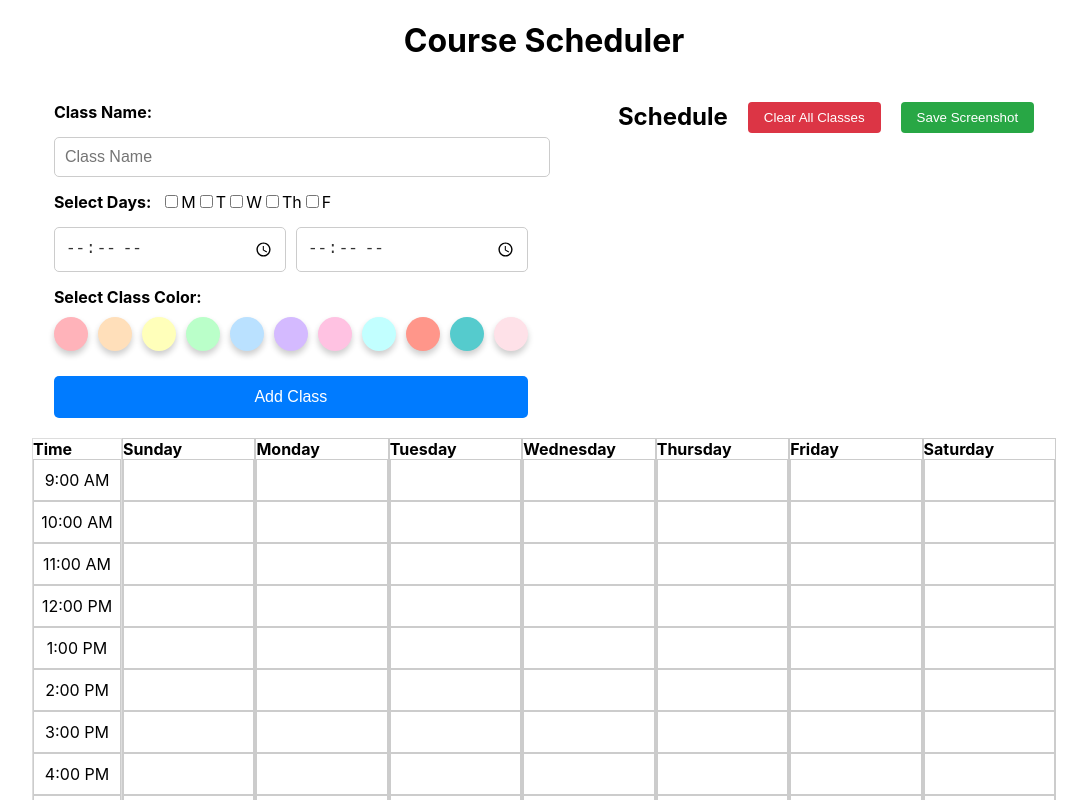
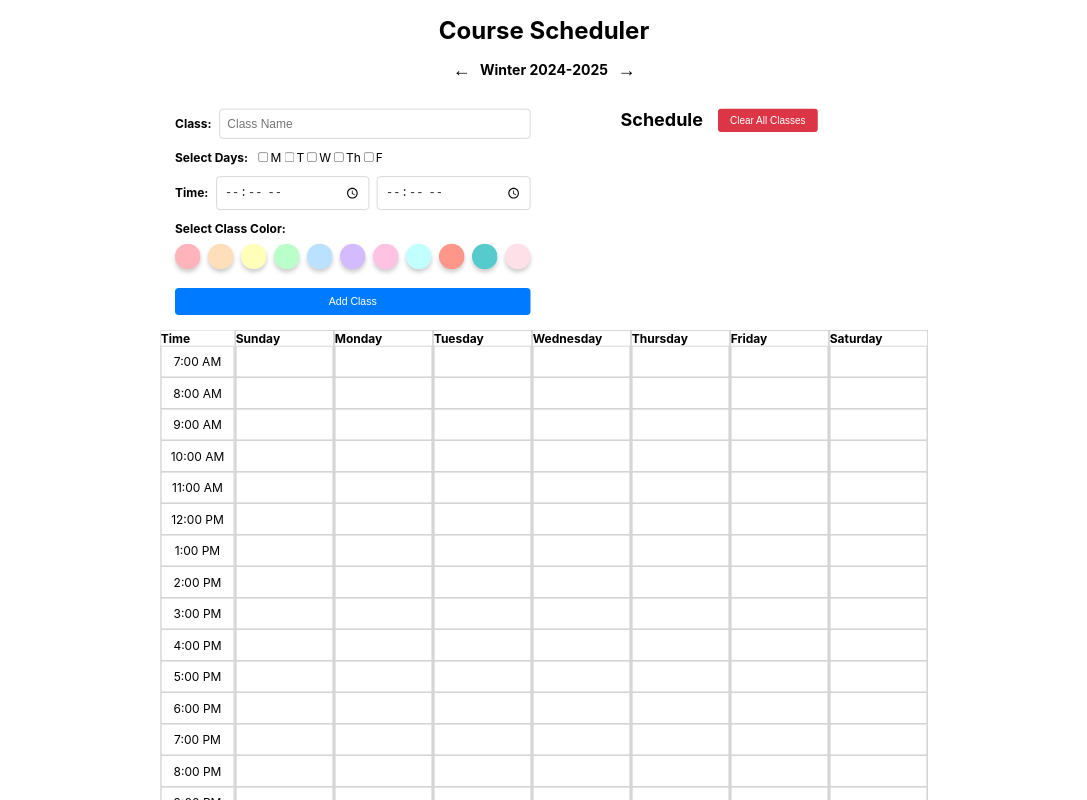
Before and after one commit to suleesan/course-calendar, a React (Create React App) app: page / in a window 1280 px wide. Shown: the top 800 px of the page, without its empty margins (96-1183 px from the left). Built offline with nearby package versions, Linux system fonts and the light colour scheme.

Commit message:
add multiquarters

```diff
--- /dev/null
+++ b/src/App.css
@@ -0,0 +1,91 @@
+.interface {
+  display: flex;
+  flex-direction: row;
+  justify-content: center;
+  align-items: flex-start;
+  width: 80%;
+  gap: 80px;
+}
+
+.quarter-selector {
+  display: flex;
+  align-items: center;
+  justify-content: center;
+  position: relative;
+  width: 25%;
+  margin-bottom: 20px;
+}
+
+.arrow-button {
+  background: none;
+  border: none;
+  font-size: 24px;
+  cursor: pointer;
+  position: absolute;
+  top: 50%;
+  transform: translateY(-50%);
+}
+
+.arrow-button:disabled {
+  cursor: not-allowed;
+  opacity: 0.5;
+}
+
+.arrow-button:first-of-type {
+  left: 10%;
+}
+
+.arrow-button:last-of-type {
+  right: 10%;
+}
+
+.quarter-label {
+  text-align: center;
+  margin: 0;
+  width: 100%;
+}
+
+.dropdown-modal-overlay {
+  position: fixed;
+  top: 0;
+  left: 0;
+  right: 0;
+  bottom: 0;
+  background: rgba(0, 0, 0, 0.5);
+  display: flex;
+  justify-content: center;
+  align-items: center;
+  z-index: 2;
+}
+
+.dropdown-modal-content {
+  background: white;
+  padding: 20px;
+  border-radius: 8px;
+  box-shadow: 0px 4px 6px rgba(0, 0, 0, 0.1);
+  width: 300px;
+  text-align: center;
+  height: 300px;
+  overflow-y: auto;
+}
+
+.dropdown-item {
+  padding: 10px;
+  cursor: pointer;
+  border-bottom: 1px solid #ccc;
+}
+
+.dropdown-item:hover,
+.dropdown-item.selected {
+  background-color: #f0f0f0;
+}
+
+.close-button {
+  margin-top: 10px;
+  background: #dc3545;
+  color: white;
+  border: none;
+  padding: 8px 16px;
+  border-radius: 4px;
+  cursor: pointer;
+}
--- a/src/App.js
+++ b/src/App.js
@@ -6,28 +6,70 @@ import {
   setMinutes,
   differenceInMinutes,
 } from "date-fns";
-import Calendar from "./Calendar";
 import ClassForm from "./CalendarInput";
 import ClassSchedule from "./ClassSchedule";
 import EventEditor from "./EventEditor";
+import Calendar from "./Calendar";
+import "./App.css";
 
 const saveToStorage = (key, data) =>
   localStorage.setItem(key, JSON.stringify(data));
-const loadFromStorage = (key) => JSON.parse(localStorage.getItem(key)) || [];
+
+const loadFromStorage = (key) => JSON.parse(localStorage.getItem(key)) || {};
 
 const dayMap = { M: 1, T: 2, W: 3, Th: 4, F: 5 };
+const quarters = [
+  "Fall 2021-2022",
+  "Winter 2021-2022",
+  "Spring 2021-2022",
+  "Fall 2023-2024",
+  "Winter 2023-2024",
+  "Spring 2023-2024",
+  "Fall 2024-2025",
+  "Winter 2024-2025",
+  "Spring 2024-2025",
+  "Fall 2025-2026",
+  "Winter 2025-2026",
+  "Spring 2025-2026",
+  "Fall 2026-2027",
+  "Winter 2026-2027",
+  "Spring 2026-2027",
+  "Fall 2027-2028",
+  "Winter 2027-2028",
+  "Spring 2027-2028",
+  "Fall 2028-2029",
+  "Winter 2028-2029",
+  "Spring 2028-2029",
+  "Fall 2029-2030",
+  "Winter 2029-2030",
+  "Spring 2029-2030",
+  "Fall 2030-2031",
+  "Winter 2030-2031",
+  "Spring 2030-2031",
+];
 
 const App = () => {
-  const [events, setEvents] = useState([]);
-  const [formDataList, setFormDataList] = useState([]);
+  const [dataByQuarter, setDataByQuarter] = useState(() => {
+    const storedData = loadFromStorage("dataByQuarter");
+    return Object.keys(storedData).length
+      ? storedData
+      : quarters.reduce((acc, quarter) => {
+          acc[quarter] = { events: [], formDataList: [] };
+          return acc;
+        }, {});
+  });
+  const [selectedQuarterIndex, setSelectedQuarterIndex] = useState(7);
   const [selectedEvent, setSelectedEvent] = useState(null);
+  const [modalVisible, setModalVisible] = useState(false);
+
+  const selectedQuarter = quarters[selectedQuarterIndex];
+  const currentQuarterData = dataByQuarter[selectedQuarter];
 
   useEffect(() => {
-    setEvents(loadFromStorage("events"));
-    setFormDataList(loadFromStorage("formDataList"));
-  }, []);
+    saveToStorage("dataByQuarter", dataByQuarter);
+  }, [dataByQuarter]);
 
-  // Create events for a class (for the calendar)
+  // Create event (for calendar)
   const createEvent = ({ id, title, days, startTime, endTime, color }) => {
     const currentWeekStart = startOfWeek(new Date(), { weekStartsOn: 1 });
     return days.map((day) => {
@@ -55,6 +97,14 @@ const App = () => {
     });
   };
 
+  // Update quarter data, used in addClass, updateClass, deleteClass, clearQuarter
+  const updateQuarterData = (updateFn) => {
+    setDataByQuarter((prevData) => {
+      const updatedQuarterData = updateFn(prevData[selectedQuarter]);
+      return { ...prevData, [selectedQuarter]: updatedQuarterData };
+    });
+  };
+
   // Add a new class
   const addClass = (data) => {
     if (!Array.isArray(data.days) || data.days.length === 0) {
@@ -63,58 +113,58 @@ const App = () => {
     }
 
     const newEvents = createEvent(data);
-    setEvents((prev) => {
-      const updated = [...prev, ...newEvents];
-      saveToStorage("events", updated);
-      return updated;
-    });
-
-    setFormDataList((prev) => {
-      const updated = [...prev, data];
-      saveToStorage("formDataList", updated);
-      return updated;
-    });
+    updateQuarterData((quarterData) => ({
+      ...quarterData,
+      events: [...quarterData.events, ...newEvents],
+      formDataList: [...quarterData.formDataList, data],
+    }));
   };
 
   // Update a class
-  const updateClass = ({ id, title, days, startTime, endTime, color }) => {
-    if (!Array.isArray(days)) {
-      days = days.split(",");
+  const updateClass = (updatedData) => {
+    if (!Array.isArray(updatedData.days)) {
+      updatedData.days = updatedData.days.split(",");
     }
 
-    if (days.length === 0) {
-      console.error("You must have at least 1 day!");
-      return;
-    }
+    updateQuarterData((quarterData) => {
+      const updatedFormDataList = quarterData.formDataList.map((formData) =>
+        formData.title === updatedData.title ? updatedData : formData
+      );
+      const updatedEvents = updatedFormDataList.flatMap(createEvent);
 
-    const updatedFormData = { id, title, days, startTime, endTime, color };
-    const updatedFormDataList = formDataList.map((formData) =>
-      formData.title === title ? updatedFormData : formData
-    );
-
-    setFormDataList(updatedFormDataList);
-    saveToStorage("formDataList", updatedFormDataList);
-
-    const newEvents = updatedFormDataList.flatMap(createEvent);
-    setEvents(newEvents);
-    saveToStorage("events", newEvents);
+      return {
+        ...quarterData,
+        formDataList: updatedFormDataList,
+        events: updatedEvents,
+      };
+    });
   };
 
   // Delete a class
   const deleteClass = (title) => {
-    const updatedEvents = events.filter((event) => event.title !== title);
+    updateQuarterData((quarterData) => ({
+      ...quarterData,
+      events: quarterData.events.filter((event) => event.title !== title),
+      formDataList: quarterData.formDataList.filter(
+        (formData) => formData.title !== title
+      ),
+    }));
+    setSelectedEvent(null);
+  };
 
-    const updatedFormDataList = formDataList.filter(
-      (formData) => formData.title !== title
-    );
+  // Clear all classes for the current quarter only
+  const clearQuarter = () => {
+    updateQuarterData(() => ({ events: [], formDataList: [] }));
+  };
 
-    saveToStorage("events", updatedEvents);
-    saveToStorage("formDataList", updatedFormDataList);
-
-    setEvents(updatedEvents);
-    setFormDataList(updatedFormDataList);
-
-    setSelectedEvent(null);
+  const cycleQuarter = (direction) => {
+    setSelectedQuarterIndex((prevIndex) => {
+      if (direction === "prev")
+        return prevIndex === 0 ? quarters.length - 1 : prevIndex - 1;
+      if (direction === "next")
+        return prevIndex === quarters.length - 1 ? 0 : prevIndex + 1;
+      return prevIndex;
+    });
   };
 
   return (
@@ -124,18 +174,78 @@ const App = () => {
         flexDirection: "column",
         alignItems: "center",
         justifyContent: "center",
-        width: "100%",
+        transform: "scale(0.75)",
+        transformOrigin: "top center",
       }}
     >
       <h1>Course Scheduler</h1>
-      <div style={{ display: "flex", flexDirection: "row", gap: "50px" }}>
-        <ClassForm onAddClass={addClass} />
-        <ClassSchedule
-          formDataList={formDataList}
-          onEventClick={setSelectedEvent}
-        />
+      <div className="quarter-selector">
+        <button className="arrow-button" onClick={() => cycleQuarter("prev")}>
+          ←
+        </button>
+        <h3
+          className="quarter-label"
+          onClick={() => setModalVisible(true)}
+          style={{ cursor: "pointer" }}
+        >
+          {selectedQuarter}
+        </h3>
+        <button className="arrow-button" onClick={() => cycleQuarter("next")}>
+          →
+        </button>
       </div>
-      <Calendar events={events} />
+      {modalVisible && (
+        <div
+          className="dropdown-modal-overlay"
+          onClick={(e) => {
+            if (e.target.className === "dropdown-modal-overlay") {
+              setModalVisible(false);
+            }
+          }}
+        >
+          <div className="dropdown-modal-content">
+            <h2>Select a Quarter</h2>
+            <div className="dropdown">
+              {quarters.map((quarter, index) => (
+                <div
+                  key={index}
+                  className={`dropdown-item ${
+                    index === selectedQuarterIndex ? "selected" : ""
+                  }`}
+                  onClick={() => {
+                    setSelectedQuarterIndex(index);
+                    setModalVisible(false);
+                  }}
+                >
+                  {quarter}
+                </div>
+              ))}
+            </div>
+            <button
+              className="close-button"
+              onClick={() => setModalVisible(false)}
+            >
+              Close
+            </button>
+          </div>
+        </div>
+      )}
+
+      <div className="interface">
+        <div>
+          <ClassForm onAddClass={addClass} />
+        </div>
+        <div style={{ flex: 3, width: "100%" }}>
+          <ClassSchedule
+            formDataList={currentQuarterData.formDataList}
+            onEventClick={(event) => {
+              setSelectedEvent(event);
+            }}
+            clearQuarter={clearQuarter}
+          />
+        </div>
+      </div>
+      <Calendar events={currentQuarterData.events} />
       {selectedEvent && (
         <EventEditor
           event={selectedEvent}
--- a/src/Calendar.js
+++ b/src/Calendar.js
@@ -10,10 +10,10 @@ const daysOfWeek = [
   "Friday",
   "Saturday",
 ];
-const startHour = 9;
+const startHour = 7;
 const endHour = 22;
 
-const Calendar = ({ events, onUpdate }) => {
+const Calendar = ({ events }) => {
   const generateTimeSlots = () => {
     const slots = [];
     for (let hour = startHour; hour < endHour; hour++) {
@@ -27,7 +27,7 @@ const Calendar = ({ events, onUpdate }) => {
       <div
         style={{
           display: "grid",
-          gridTemplateColumns: "90px repeat(7, 1fr)",
+          gridTemplateColumns: "100px repeat(7, 1fr)",
         }}
       >
         <div style={{ border: "1px solid #ddd" }}>
--- a/src/CalendarInput.css
+++ b/src/CalendarInput.css
@@ -31,19 +31,13 @@
 
 .time-container {
   display: flex;
+  align-items: center;
   gap: 10px;
 }
 
-.color-picker {
-  width: 50%;
-  height: 40px;
-  border-radius: 5px;
-  cursor: pointer;
-}
-
 .submit-button {
-  padding: 12px 20px;
-  font-size: 16px;
+  padding: 10px 16px;
+  font-size: 14px;
   border-radius: 5px;
   background-color: #007bff;
   color: #fff;
@@ -64,8 +58,8 @@
 }
 
 .color-swatch {
-  width: 40px;
-  height: 40px;
+  width: 20px;
+  height: 20px;
   border-radius: 50%;
   cursor: pointer;
   transition: transform 0.2s, box-shadow 0.2s;
--- a/src/CalendarInput.js
+++ b/src/CalendarInput.js
@@ -55,7 +55,6 @@ const ClassForm = ({ onAddClass }) => {
 
   const handleSubmit = (e) => {
     e.preventDefault();
-    console.log(e);
     onAddClass({ ...formData, id: Date.now() });
     setFormData({
       title: "",
@@ -70,7 +69,15 @@ const ClassForm = ({ onAddClass }) => {
     <form onSubmit={handleSubmit}>
       <div className="form-container">
         <div className="input-container">
-          <strong>Class Name: </strong>
+          <div
+            style={{
+              display: "flex",
+              flexDirection: "row",
+              alignItems: "center",
+              gap: "10px",
+            }}
+          >
+            <strong>Class: </strong>
             <input
               type="text"
               placeholder="Class Name"
@@ -81,6 +88,8 @@ const ClassForm = ({ onAddClass }) => {
               className="input"
               required
             />
+          </div>
+
           <div>
             <strong style={{ marginRight: "10px" }}>Select Days:</strong>
             {["M", "T", "W", "Th", "F"].map((day) => (
@@ -95,6 +104,7 @@ const ClassForm = ({ onAddClass }) => {
             ))}
           </div>
           <div className="time-container">
+            <strong>Time: </strong>
             <input
               type="time"
               value={formData.startTime}
--- a/src/ClassSchedule.js
+++ b/src/ClassSchedule.js
@@ -2,7 +2,7 @@ import React from "react";
 import { format } from "date-fns";
 import html2canvas from "html2canvas";
 
-const ClassSchedule = ({ formDataList, onEventClick }) => {
+const ClassSchedule = ({ formDataList, onEventClick, clearQuarter }) => {
   const handleScreenshot = () => {
     const scheduleElement = document.querySelector("#schedule-container");
     const calendarElement = document.querySelector("#calendar-container");
@@ -34,16 +34,18 @@ const ClassSchedule = ({ formDataList, onEventClick }) => {
           marginBottom: "20px",
         }}
       >
-        <div style={{ display: "flex", justifyContent: "row", gap: "20px" }}>
+        <div
+          style={{
+            display: "flex",
+            justifyContent: "row",
+            gap: "20px",
+          }}
+        >
           <header style={{ fontSize: "24px", fontWeight: "bold" }}>
             Schedule
           </header>
           <button
-            onClick={() => {
-              localStorage.removeItem("formDataList");
-              localStorage.removeItem("events");
-              window.location.reload();
-            }}
+            onClick={clearQuarter}
             style={{
               backgroundColor: "#dc3545",
               color: "white",
@@ -55,7 +57,7 @@ const ClassSchedule = ({ formDataList, onEventClick }) => {
           >
             Clear All Classes
           </button>
-          <button
+          {/* <button
             onClick={handleScreenshot}
             style={{
               backgroundColor: "#28a745",
@@ -67,9 +69,16 @@ const ClassSchedule = ({ formDataList, onEventClick }) => {
             }}
           >
             Save Screenshot
-          </button>
+          </button> */}
         </div>
       </div>
+      <div
+        style={{
+          display: "grid",
+          gridTemplateColumns: "repeat(auto-fill, minmax(200px, 1fr))",
+          gap: "10px",
+        }}
+      >
         {formDataList.map((formData, index) => (
           <div
             key={index}
@@ -77,20 +86,20 @@ const ClassSchedule = ({ formDataList, onEventClick }) => {
               backgroundColor: formData.color,
               borderRadius: "5px",
               padding: "10px",
-            marginBottom: "10px",
             }}
           >
             <div
               onClick={() => onEventClick(formData)}
-            style={{ fontSize: "14px", marginTop: "5px", cursor: "pointer" }}
+              style={{ cursor: "pointer" }}
             >
-            <strong style={{ fontSize: "18px" }}>{formData.title} </strong>
+              <strong>{formData.title} </strong>
               <span>{formData.days}: </span>
               {formData.startTime} - {formData.endTime}
             </div>
           </div>
         ))}
       </div>
+    </div>
   );
 };
 
```
Lines whose indentation alone changed are shown as unchanged.
